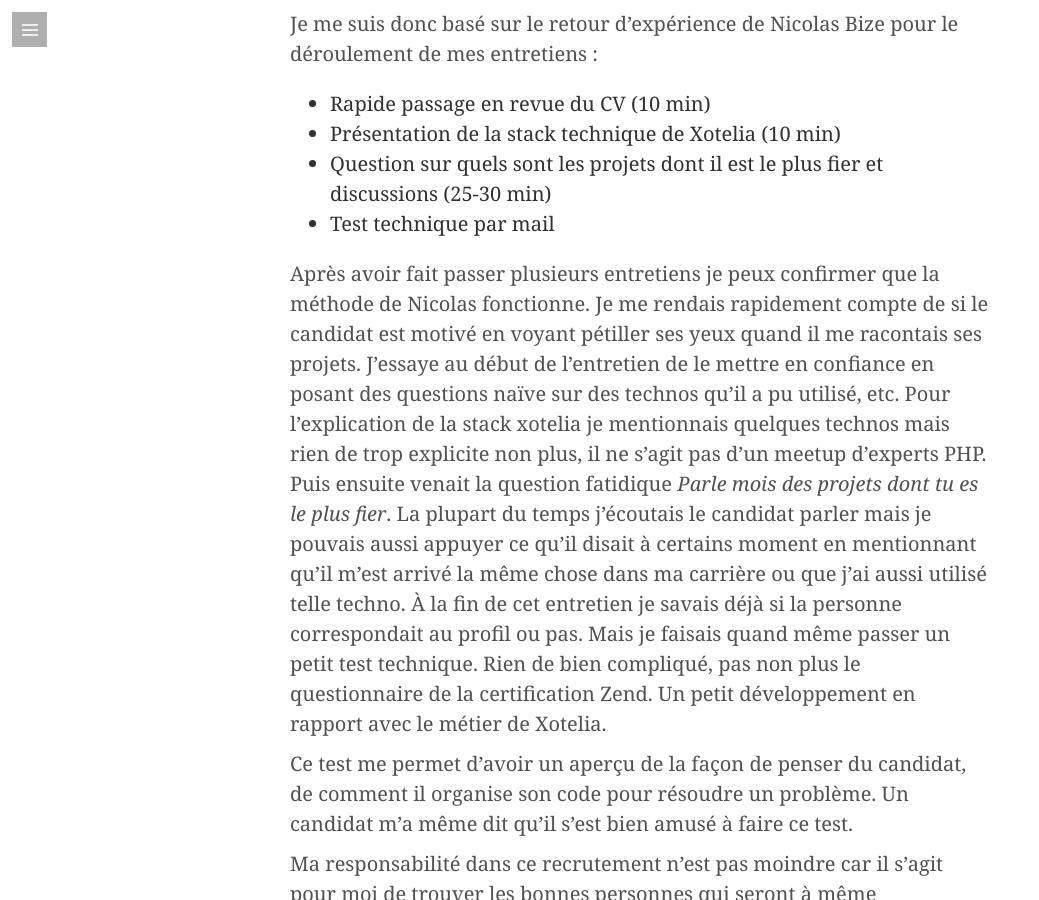
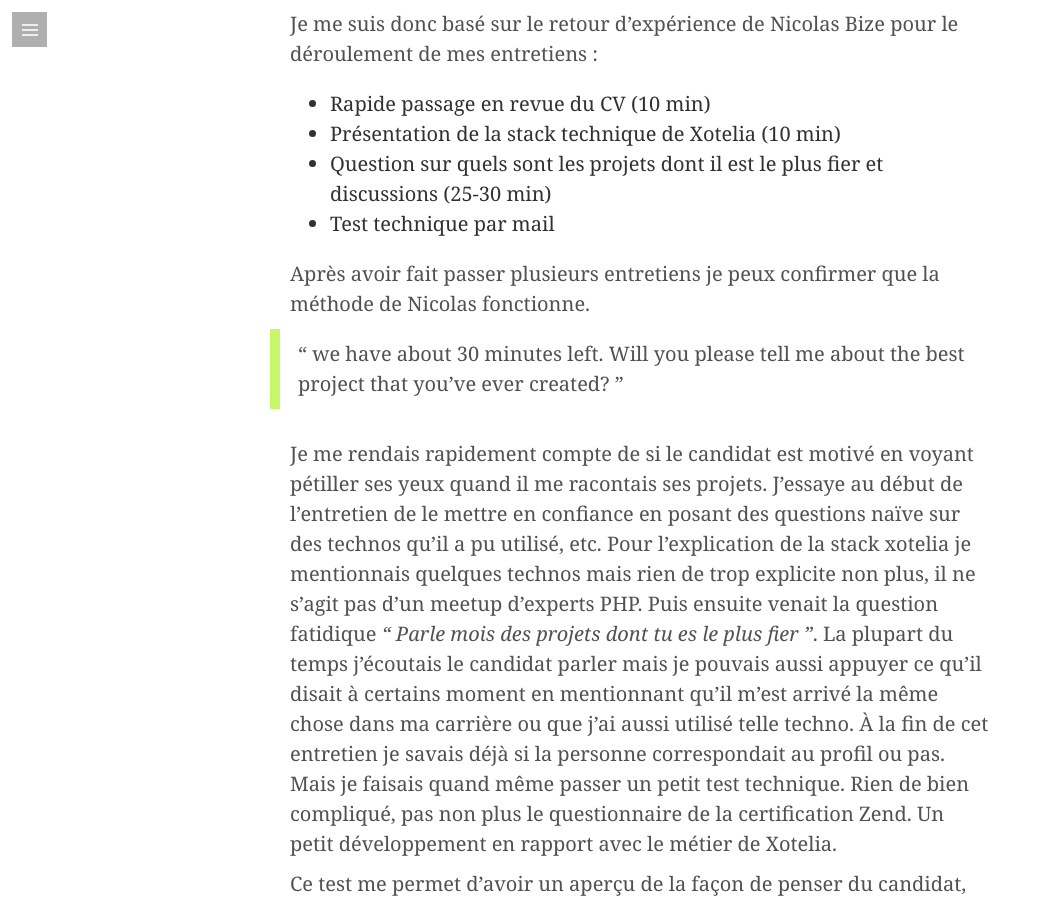
Before and after one commit to luxifer/luxifer.github.io, a Jekyll site: the page built from _posts/2015-02-27-retours-experience-recrutement.md, in a window 1280 px wide and 900 px high, scrolled down 1219 px. Shown: the whole window, without its empty margins (0-1039 px from the left). Built offline with Jekyll 4.4.1, drawn with Linux system fonts in a browser that asks for light colours; some web fonts are replaced; Markdown is read by kramdown in place of the engine named in the settings; a script that is not in the unit is left out; comment, search, counter and statistics services are not loaded.

Commit message:
improve legilibity

```diff
--- a/_posts/2015-02-27-retours-experience-recrutement.md
+++ b/_posts/2015-02-27-retours-experience-recrutement.md
@@ -32,7 +32,11 @@ Je me suis donc basé sur le retour d'expérience de Nicolas Bize pour le dérou
 * Question sur quels sont les projets dont il est le plus fier et discussions (25-30 min)
 * Test technique par mail
 
-Après avoir fait passer plusieurs entretiens je peux confirmer que la méthode de Nicolas fonctionne. Je me rendais rapidement compte de si le candidat est motivé en voyant pétiller ses yeux quand il me racontais ses projets. J'essaye au début de l'entretien de le mettre en confiance en posant des questions naïve sur des technos qu'il a pu utilisé, etc. Pour l'explication de la stack xotelia je mentionnais quelques technos mais rien de trop explicite non plus, il ne s'agit pas d'un meetup d'experts PHP. Puis ensuite venait la question fatidique _Parle mois des projets dont tu es le plus fier_. La plupart du temps j'écoutais le candidat parler mais je pouvais aussi appuyer ce qu'il disait à certains moment en mentionnant qu'il m'est arrivé la même chose dans ma carrière ou que j'ai aussi utilisé telle techno. À la fin de cet entretien je savais déjà si la personne correspondait au profil ou pas. Mais je faisais quand même passer un petit test technique. Rien de bien compliqué, pas non plus le questionnaire de la certification Zend. Un petit développement en rapport avec le métier de Xotelia.
+Après avoir fait passer plusieurs entretiens je peux confirmer que la méthode de Nicolas fonctionne.
+
+> &ldquo; we have about 30 minutes left. Will you please tell me about the best project that you’ve ever created? &rdquo;
+
+Je me rendais rapidement compte de si le candidat est motivé en voyant pétiller ses yeux quand il me racontais ses projets. J'essaye au début de l'entretien de le mettre en confiance en posant des questions naïve sur des technos qu'il a pu utilisé, etc. Pour l'explication de la stack xotelia je mentionnais quelques technos mais rien de trop explicite non plus, il ne s'agit pas d'un meetup d'experts PHP. Puis ensuite venait la question fatidique _&ldquo; Parle mois des projets dont tu es le plus fier &rdquo;_. La plupart du temps j'écoutais le candidat parler mais je pouvais aussi appuyer ce qu'il disait à certains moment en mentionnant qu'il m'est arrivé la même chose dans ma carrière ou que j'ai aussi utilisé telle techno. À la fin de cet entretien je savais déjà si la personne correspondait au profil ou pas. Mais je faisais quand même passer un petit test technique. Rien de bien compliqué, pas non plus le questionnaire de la certification Zend. Un petit développement en rapport avec le métier de Xotelia.
 
 Ce test me permet d'avoir un aperçu de la façon de penser du candidat, de comment il organise son code pour résoudre un problème. Un candidat m'a même dit qu'il s'est bien amusé à faire ce test.
 
```
